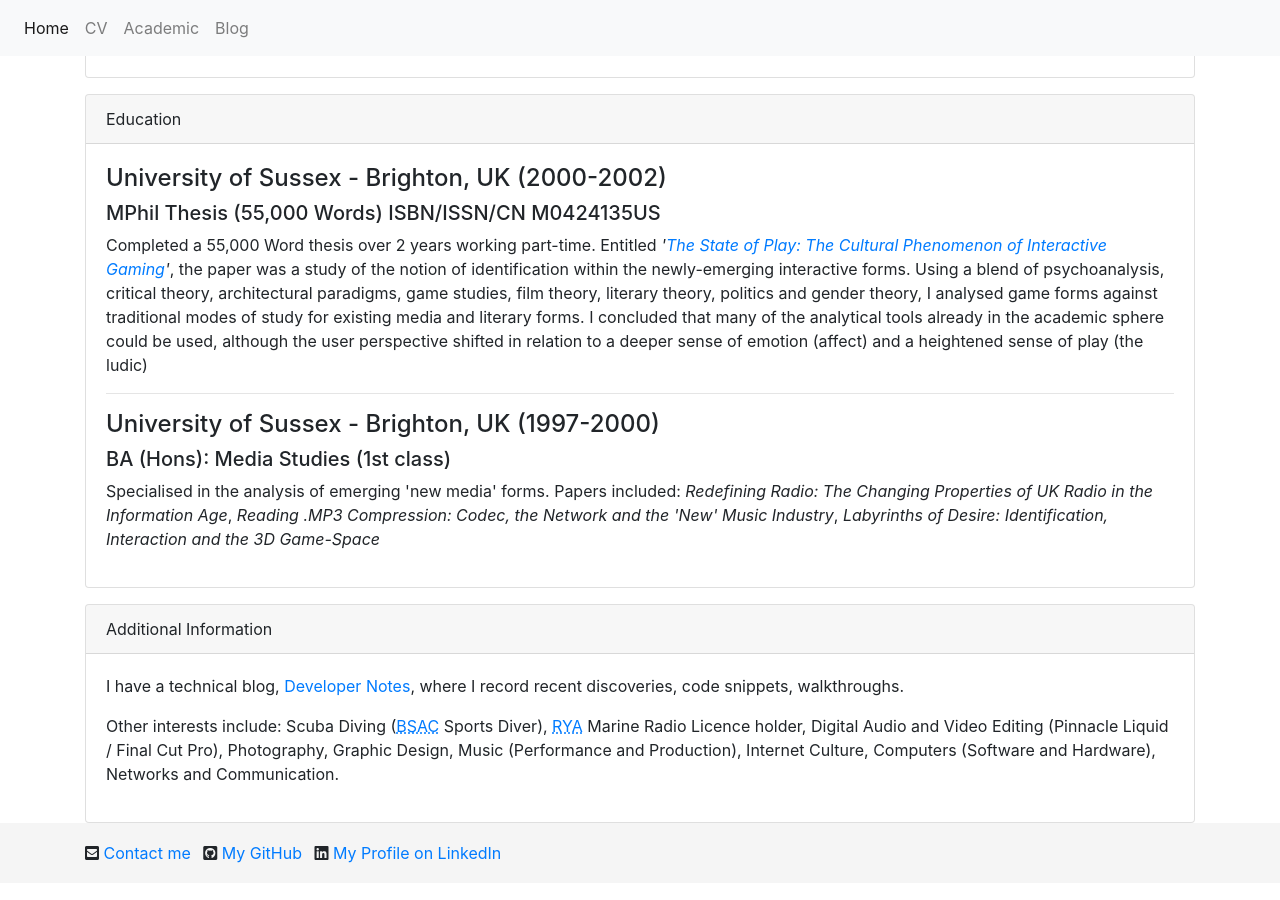
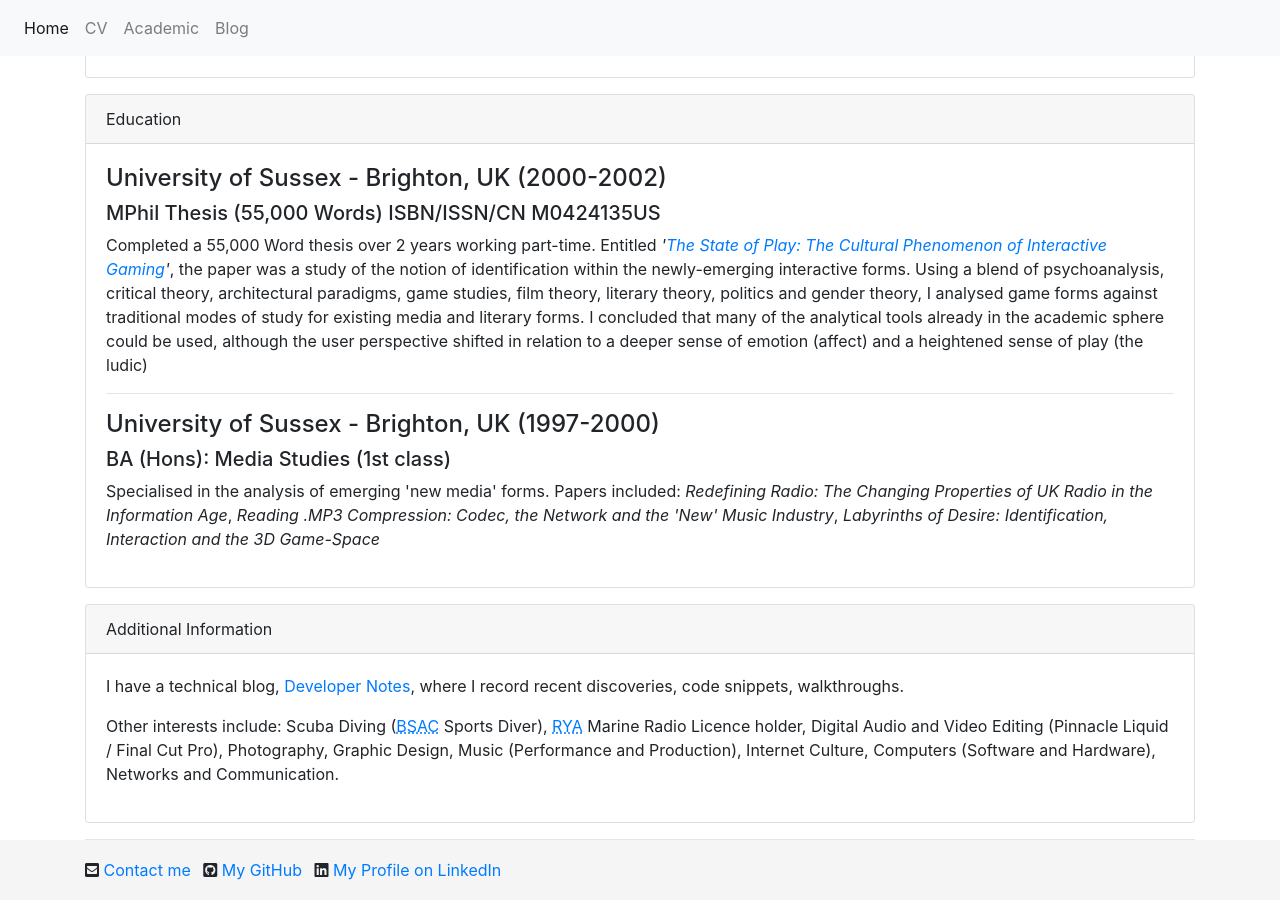
Before and after one commit to ableasdale/ableasdale.github.io, a Jekyll site: the page built from cv/index.html, in a window 1280 px wide and 900 px high, scrolled down 4045 px. Built offline with Jekyll 4.4.1, drawn with Linux system fonts in a browser that asks for light colours; nearby versions of some CDN libraries.

Commit message:
does this fix the footer layout (CV)?

```diff
--- a/cv/index.html
+++ b/cv/index.html
@@ -235,10 +235,11 @@
     </div>
 </div>
 
-<div class="card mb-5">
+<div class="card">
     <div class="card-header">Additional Information</div>
     <div class="card-body">
         <p>I have a technical blog, <a title="This will take you to Developer Notes, my technical blog" href="http://blog.msbbc.co.uk">Developer Notes</a>, where I record recent discoveries, code snippets, walkthroughs.</p>
         <p>Other interests include: Scuba Diving (<a href="http://www.bsac.com/" title="This links to the BSAC Website"><abbr title="British Sub Aqua Club">BSAC</abbr></a> Sports Diver), <a title="This links to the RYA Website" href="http://www.rya.org.uk/"><abbr title="Royal Yachting Association">RYA</abbr></a> Marine Radio Licence holder, Digital Audio and Video Editing (Pinnacle Liquid / Final Cut Pro), Photography, Graphic Design, Music (Performance and Production), Internet Culture, Computers (Software and Hardware), Networks and Communication.</p>
     </div>
 </div>
+<hr />
```
